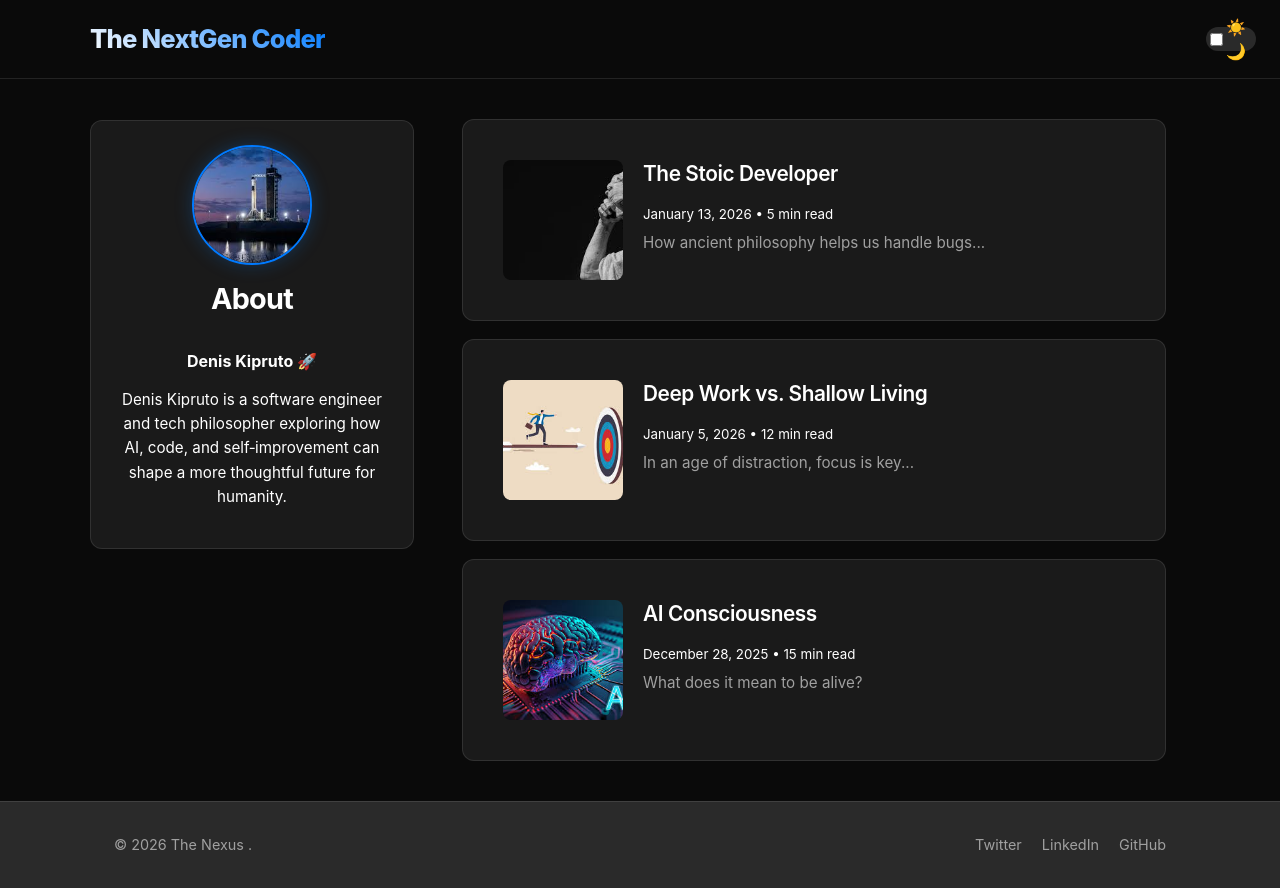
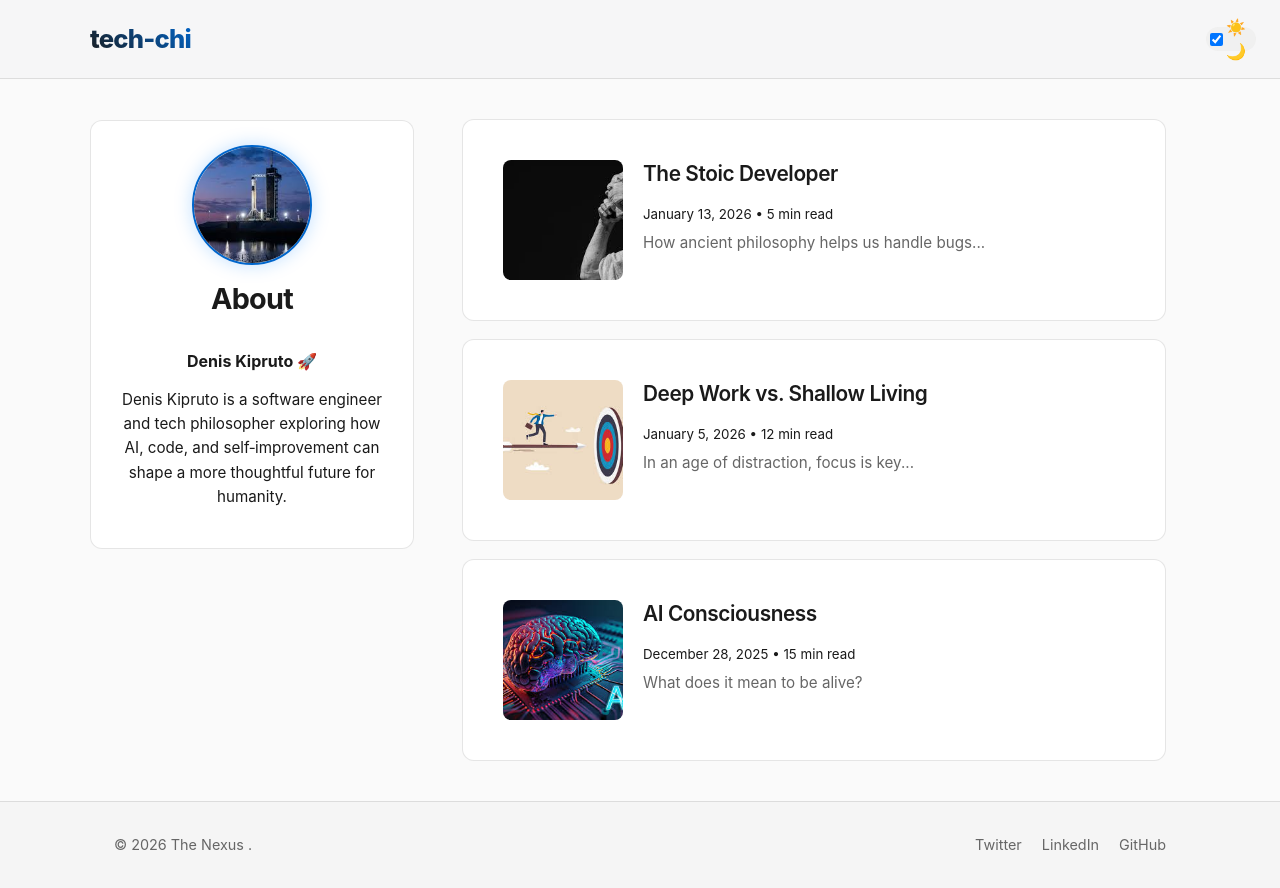
Before and after one commit to Kip-opp/my-blog, a React (Vite) app: page / in a window 1280 px wide. Built offline with nearby package versions, Linux system fonts and the light colour scheme.

Commit message:
feat: wire blog data into updated layout

```diff
--- a/src/App.jsx
+++ b/src/App.jsx
@@ -7,7 +7,7 @@ import blogData from "./data/blog";
 import "./App.css";
 
 function App() {
-  const [isDarkMode, setIsDarkMode] = useState(true);
+  const [isDarkMode, setIsDarkMode] = useState(false);
 
   useEffect(() => {
     document.body.classList.toggle('light-mode', !isDarkMode);
--- a/src/data/blog.js
+++ b/src/data/blog.js
@@ -1,6 +1,6 @@
 // src/data/blog.js
 const blogData = {
-  name: "The NextGen Coder",
+  name: "tech-chi",
   image: "/rocket.jpg", // Your main profile/sidebar image
   about: "Denis Kipruto is a tech philosopher and software engineer exploring the intersection of AI, self-improvement, and the future of humanity.",
 
```
